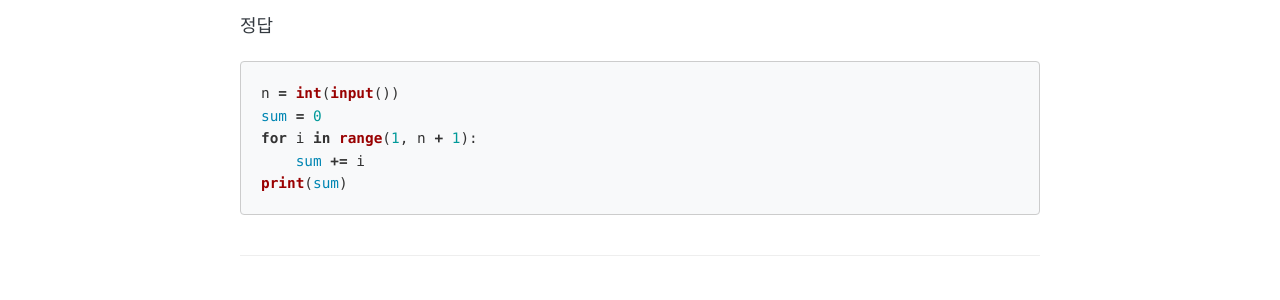
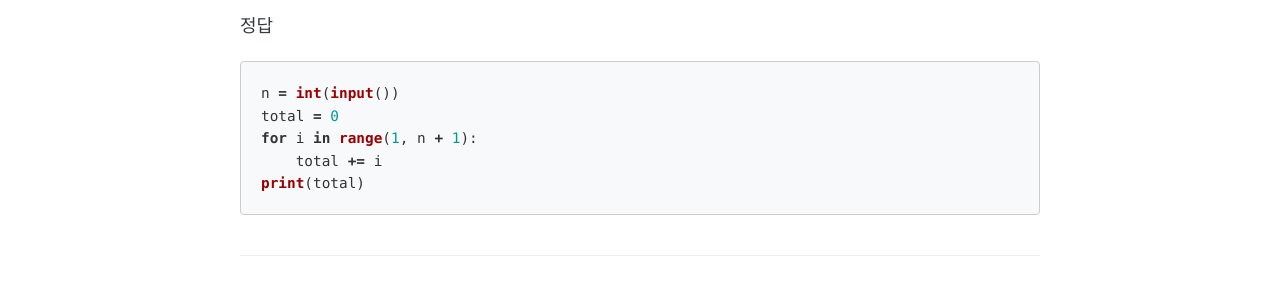
Before and after one commit to yklee1308/yklee1308.github.io, a Jekyll site: the page built from _posts/Baekjoon/2019-12-27-baekjoon_for.md, in a window 1280 px wide and 900 px high, scrolled down 2786 px. Shown: the part 152-452 px from the top of the window. Built offline with Jekyll 4.4.1, drawn with Linux system fonts in a browser that asks for light colours; nearby versions of some CDN libraries; comment, search, counter and statistics services are not loaded.

Commit message:
2019-12-27-baekjoon_for_8

````diff
--- a/_posts/Baekjoon/2019-12-27-baekjoon_for.md
+++ b/_posts/Baekjoon/2019-12-27-baekjoon_for.md
@@ -104,10 +104,10 @@ for i in range(t):
 정답
 ```python
 n = int(input())
-sum = 0
+total = 0
 for i in range(1, n + 1):
-    sum += i
-print(sum)
+    total += i
+print(total)
 ```
 
 ---
````
